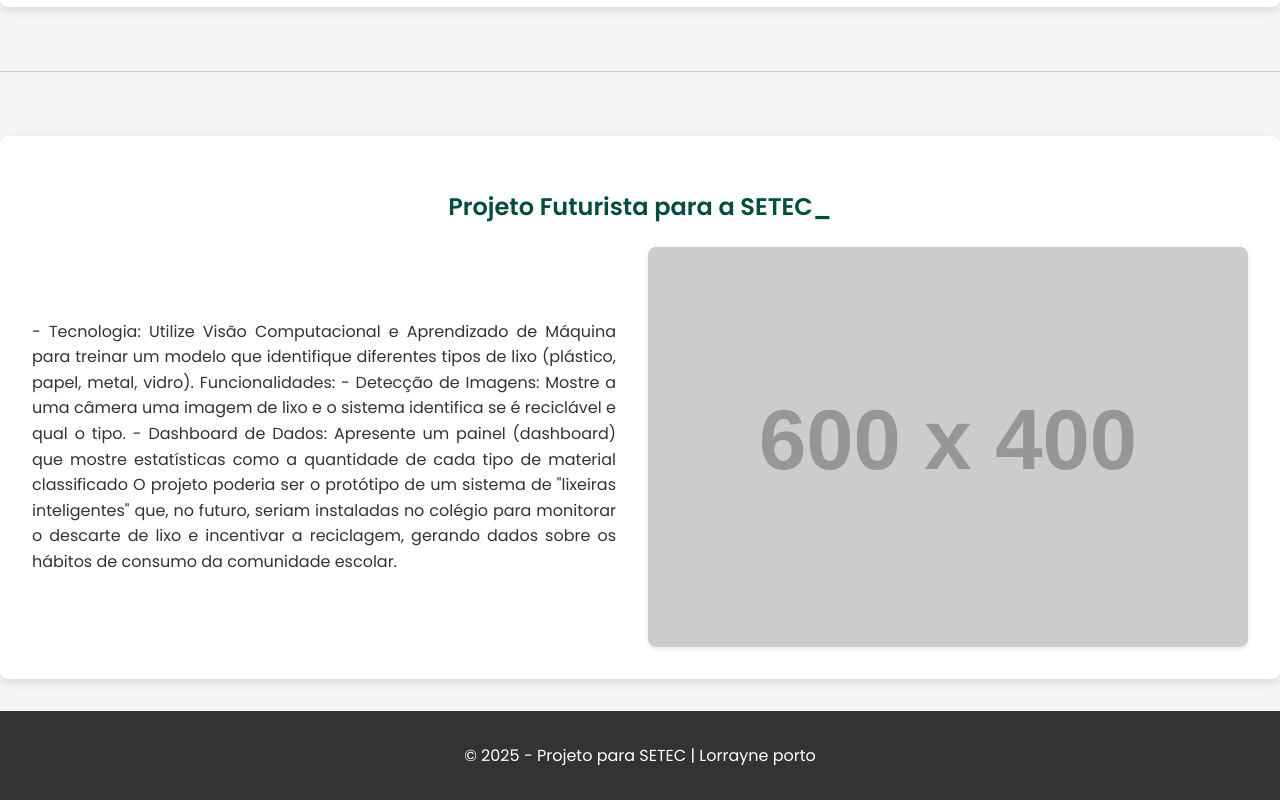
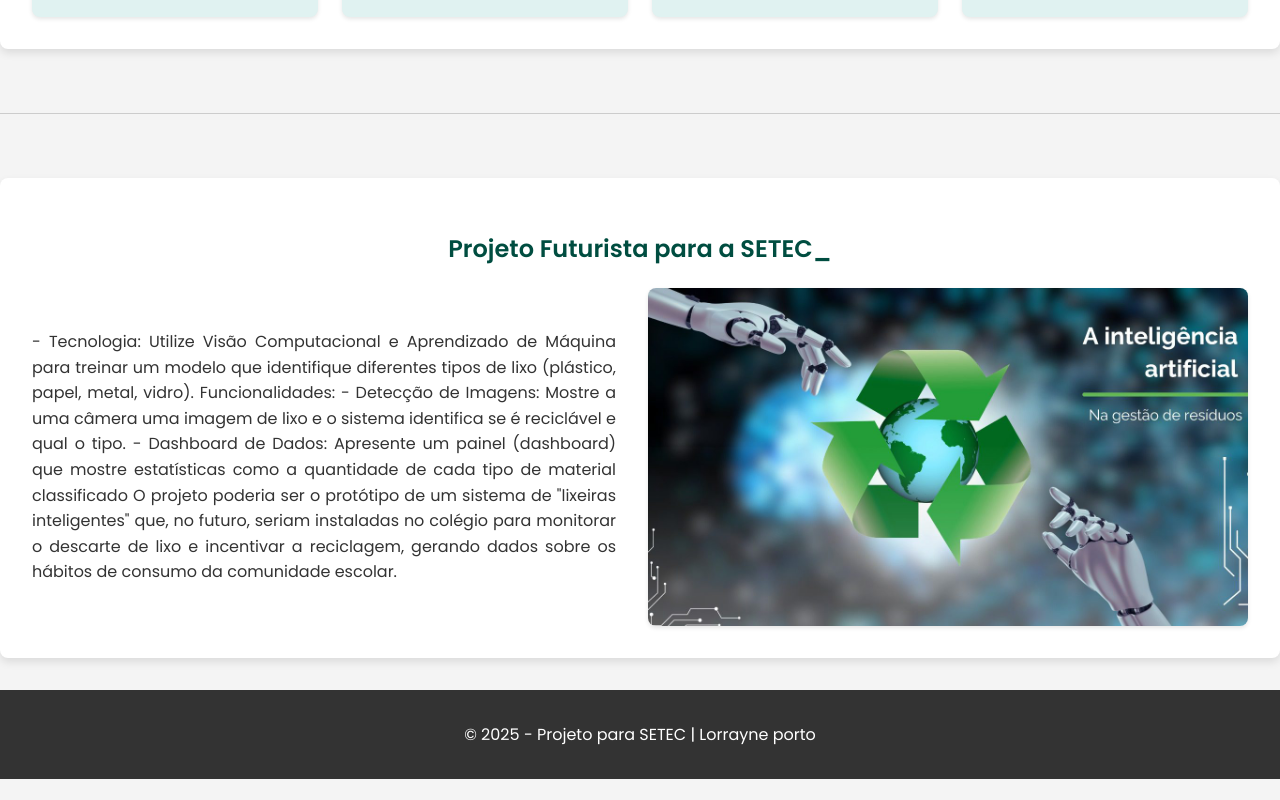
Before and after one commit to lokytty/prova_robotica, a plain HTML site: page index.html in a window 1280 px wide. Shown: the part 1588-2388 px from the top of the page. After the commit the page ends 2367 px from the top, so only its background shows below. Drawn offline with Linux system fonts and the light colour scheme; placeholder pictures from the web are drawn by us.

Commit message:
Update index.html

```diff
--- a/index.html
+++ b/index.html
@@ -20,6 +20,7 @@
                     O curso técnico em Desenvolvimento de Sistemas tem sido uma jor.nada incrível. Nele, aprendemos a criar soluções tecnológicas, desde a programação de softwares até o desenvolvimento de sites e aplicativos. É uma área que nos desafia a pensar de forma lógica e criativa para resolver problemas do dia a dia.
                 </p>
                 <div class="media-container">
+                <img src="ds.png" alt="Imagem do Projeto Futurista" class="media-item">
                   <iframe width="560" height="315" src="https://www.youtube.com/embed/L61VM6wPFwY?si=7On4Zxn36ioOBKwD" title="YouTube video player" frameborder="0" allow="accelerometer; autoplay; clipboard-write; encrypted-media; gyroscope; picture-in-picture; web-share" referrerpolicy="strict-origin-when-cross-origin" allowfullscreen></iframe>
                 </div>
             </div>
@@ -78,7 +79,7 @@
 - Dashboard de Dados: Apresente um painel (dashboard) que mostre estatísticas como a quantidade de cada tipo de material classificado
                     O projeto poderia ser o protótipo de um sistema de "lixeiras inteligentes" que, no futuro, seriam instaladas no colégio para monitorar o descarte de lixo e incentivar a reciclagem, gerando dados sobre os hábitos de consumo da comunidade escolar.
                 </p>
-                <img src="https://via.placeholder.com/600x400" alt="Imagem do Projeto Futurista" class="media-item">
+                <img src="setec.png" alt="Imagem do Projeto Futurista" class="media-item">
             </div>
         </section>
     </main>
```
